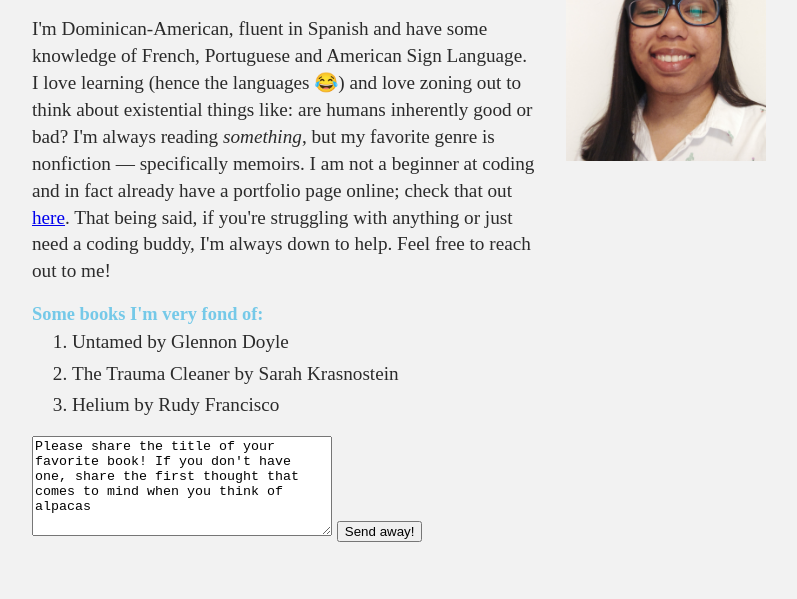
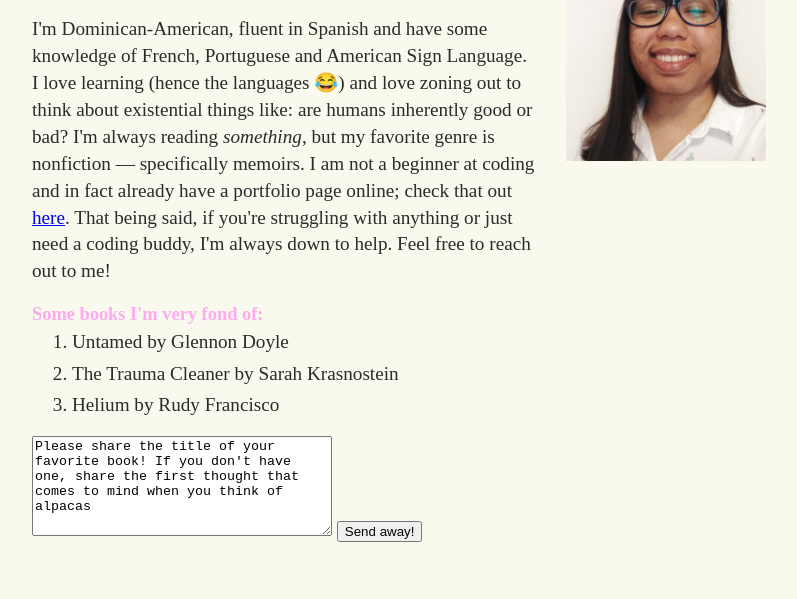
Before and after one commit to AlishaSo/perscholas-pre-work, a plain HTML site: page index.html in a window 1280 px wide. Shown: the part 245-844 px from the top of the page, without its empty margins (308-1105 px from the left). Drawn offline with Linux system fonts and the light colour scheme.

Commit message:
Change color for page background and headings

```diff
--- a/css/styles.css
+++ b/css/styles.css
@@ -12,7 +12,7 @@ html {
 body {
   padding: 0;
   font-size: 1.2rem;
-  background-color: rgb(242, 242, 242);
+  background-color: #f9f9ed;
   color: #2b2b2b;
 }
 
@@ -75,7 +75,7 @@ h4 {
 }
 
 h2, h3, h4, #table-title {
-  color: #75c9e8;
+  color: #feabf1;
 }
 
 ol {
```
